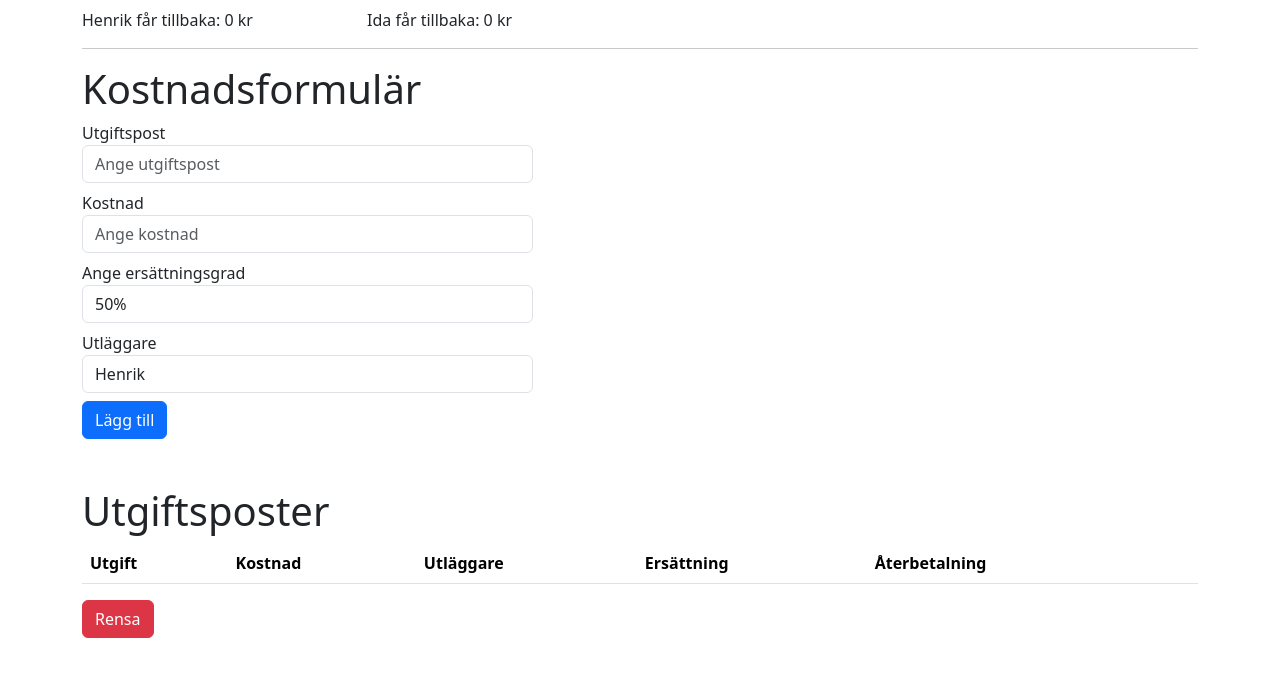
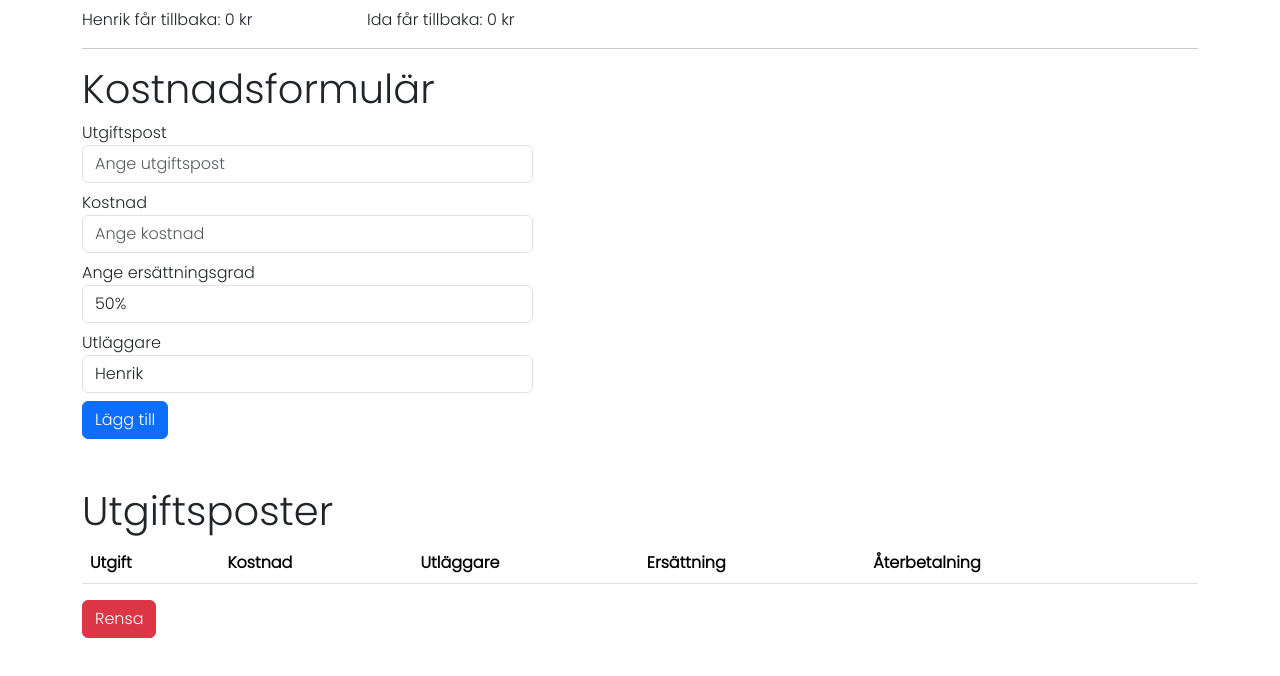
Before and after one commit to henriksimons/Splitvajs, a React (Create React App) app: page / in a window 1280 px wide. Shown: the top 676 px of the page. Built offline with nearby package versions, Linux system fonts and the light colour scheme.

Commit message:
Change font to Poppins

```diff
--- a/public/index.html
+++ b/public/index.html
@@ -5,10 +5,7 @@
     <link rel="icon" href="%PUBLIC_URL%/favicon.ico" />
     <meta name="viewport" content="width=device-width, initial-scale=1" />
     <meta name="theme-color" content="#000000" />
-    <meta
-      name="description"
-      content="Web site created using create-react-app"
-    />
+    <meta name="description" content="Cost-divider created by Henrik Simons" />
     <link rel="apple-touch-icon" href="%PUBLIC_URL%/logo192.png" />
     <!--
       manifest.json provides metadata used when your web app is installed on a
@@ -23,7 +20,14 @@
       Unlike "/favicon.ico" or "favicon.ico", "%PUBLIC_URL%/favicon.ico" will
       work correctly both with client-side routing and a non-root public URL.
       Learn how to configure a non-root public URL by running `npm run build`.
+
     -->
+    <link rel="preconnect" href="https://fonts.googleapis.com" />
+    <link rel="preconnect" href="https://fonts.gstatic.com" crossorigin />
+    <link
+      href="https://fonts.googleapis.com/css2?family=Poppins:wght@300&display=swap"
+      rel="stylesheet"
+    />
     <title>React App</title>
   </head>
   <body>
--- a/src/App.css
+++ b/src/App.css
@@ -2,37 +2,6 @@
   text-align: center;
 }
 
-.App-logo {
-  height: 40vmin;
-  pointer-events: none;
+.splitvise {
+  font-family: "Poppins", sans-serif;
 }
-
-@media (prefers-reduced-motion: no-preference) {
-  .App-logo {
-    animation: App-logo-spin infinite 20s linear;
-  }
-}
-
-.App-header {
-  background-color: #282c34;
-  min-height: 100vh;
-  display: flex;
-  flex-direction: column;
-  align-items: center;
-  justify-content: center;
-  font-size: calc(10px + 2vmin);
-  color: white;
-}
-
-.App-link {
-  color: #61dafb;
-}
-
-@keyframes App-logo-spin {
-  from {
-    transform: rotate(0deg);
-  }
-  to {
-    transform: rotate(360deg);
-  }
-}
--- a/src/App.js
+++ b/src/App.js
@@ -54,6 +54,7 @@
 
   return (
     <>
+      <div className="splitvise">
         <div className="container">
           <ResultBoard
             repaymentHenrik={expenseObj.repaymentHenrik}
@@ -73,6 +74,7 @@
             </div>
           </div>
         </div>
+      </div>
     </>
   );
 };
```
Lines whose indentation alone changed are shown as unchanged.
